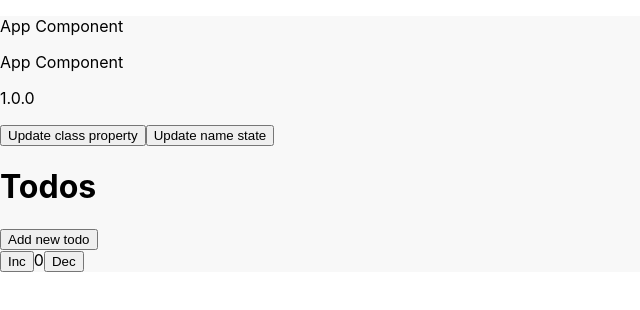
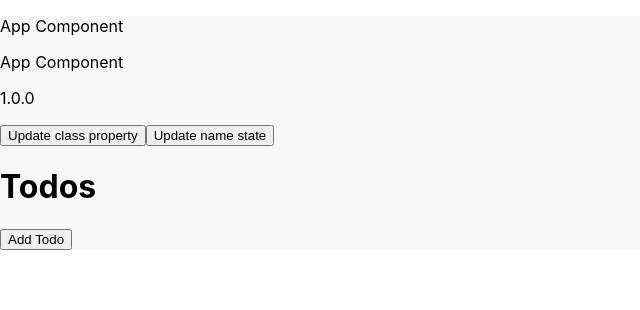
Before and after one commit to arkisoul/fa-reactjs, a React (Create React App) app: page / in a window 1280 px wide. Shown: the top 310 px of the page, without its empty margins (0-640 px from the left). Built offline with nearby package versions, Linux system fonts and the light colour scheme.

Commit message:
(feat) form mgmt in reactjs

```diff
--- a/public/index.html
+++ b/public/index.html
@@ -26,7 +26,7 @@
     -->
     <title>React App</title>
   </head>
-  <body>
+  <body id="body">
     <noscript>You need to enable JavaScript to run this app.</noscript>
     <div id="root"></div>
     <!--
--- /dev/null
+++ b/src/components/add-todo/AddTodo.jsx
@@ -0,0 +1,95 @@
+import React from "react";
+
+export class AddTodo extends React.Component {
+  constructor() {
+    console.log("constructor");
+    super();
+    this.state = {
+      title: "",
+    };
+    this.body = null;
+    this.intervalId = null;
+    this.titleRef = React.createRef();
+  }
+
+  // static getDerivedStateFromProps(props, state) {
+  //   console.log("getDerivedStateFromProps", props, state);
+  //   return {
+  //     title: "title from static method",
+  //     today: new Date(),
+  //   };
+  // }
+
+  // getSnapshotBeforeUpdate() {
+  //   console.log("getSnapshotBeforeUpdate");
+  // }
+
+  // componentDidMount() {
+  //   this.body = document.getElementById("body");
+  //   this.body.addEventListener("scroll", (event) => {
+  //     console.log("scroll event");
+  //   });
+  //   console.log("componentDidMount");
+  //   setInterval(() => {}, 1000);
+  // }
+
+  // componentWillUnmount() {
+  //   this.body.removeEventListener("scroll", () => {});
+  //   console.log("componentWillUnmount");
+  // }
+
+  // shouldComponentUpdate(nextProps, nextState) {
+  //   console.log(this.props, nextState, nextProps, this.state);
+  //   console.log("shouldComponentUpdate");
+  //   return this.state.title !== nextState.title;
+  // }
+
+  // componentDidUpdate() {
+  //   console.log("componentDidUpdate");
+  // }
+
+  handleFormSubmit = (e) => {
+    e.preventDefault();
+    // const title = document.getElementById("title");
+    // console.log(title.value);
+    console.log(
+      this.titleRef.current,
+      this.titleRef.current.value,
+      this.state.title
+    );
+    this.props.onAddTodo(this.state.title);
+    this.setState({
+      title: "",
+    });
+  };
+
+  handleTitleChange = (e) => {
+    console.log(e.target.value);
+    this.setState({
+      title: e.target.value,
+    });
+  };
+
+  render() {
+    return (
+      <form action="">
+        <div>
+          <label htmlFor="">Todo Title</label>
+          <input
+            type="text"
+            placeholder="What would you like to do today?"
+            id="title"
+            ref={this.titleRef}
+            value={this.state.title}
+            onChange={this.handleTitleChange}
+          />
+        </div>
+        <div>
+          <button type="submit" onClick={this.handleFormSubmit}>
+            Add
+          </button>
+        </div>
+      </form>
+    );
+  }
+}
--- a/src/components/todos/Todos.jsx
+++ b/src/components/todos/Todos.jsx
@@ -1,17 +1,18 @@
 import React, { useState } from "react";
 import { TodoItem } from "../todo-item/TodoItem";
+import { AddTodo } from "../add-todo/AddTodo";
 
 function Todos() {
   const [todos, setTodos] = useState([]);
-  const [count, setCount] = useState(0);
+  const [showAddTodoForm, setShowAddTodoForm] = useState(false);
 
-  const handleAddTodo = () => {
+  const handleAddTodo = (title) => {
     const updatedTodos = [...todos];
     updatedTodos.push({
-      id: 4,
-      title: "Learn Nodejs",
+      id: todos.length + 1,
+      title: title,
       isCompleted: false,
-      createdAt: "2023-11-30 10:14:00Z",
+      createdAt: Date.now(),
     });
     setTodos(updatedTodos);
   };
@@ -20,9 +21,15 @@ function Todos() {
     console.log("handleTodoDelete");
   };
 
+  const toggleAddTodoFrom = () => {
+    setShowAddTodoForm(!showAddTodoForm);
+  };
+
   return (
     <div className="todos">
       <h1>Todos</h1>
+      <button onClick={toggleAddTodoFrom}>Add Todo</button>
+      {showAddTodoForm ? <AddTodo onAddTodo={handleAddTodo} /> : null}
       <ul>
         {todos.map((todo) => (
           <TodoItem
@@ -32,12 +39,6 @@ function Todos() {
           />
         ))}
       </ul>
-      <button onClick={handleAddTodo}>Add new todo</button>
-      <div className="counter">
-        <button onClick={() => setCount(count + 1)}>Inc</button>
-        <span className="count">{count}</span>
-        <button onClick={() => setCount(count - 1)}>Dec</button>
-      </div>
     </div>
   );
 }
--- a/src/index.css
+++ b/src/index.css
@@ -5,6 +5,7 @@ body {
     sans-serif;
   -webkit-font-smoothing: antialiased;
   -moz-osx-font-smoothing: grayscale;
+  min-height: 200vh;
 }
 
 code {
```
